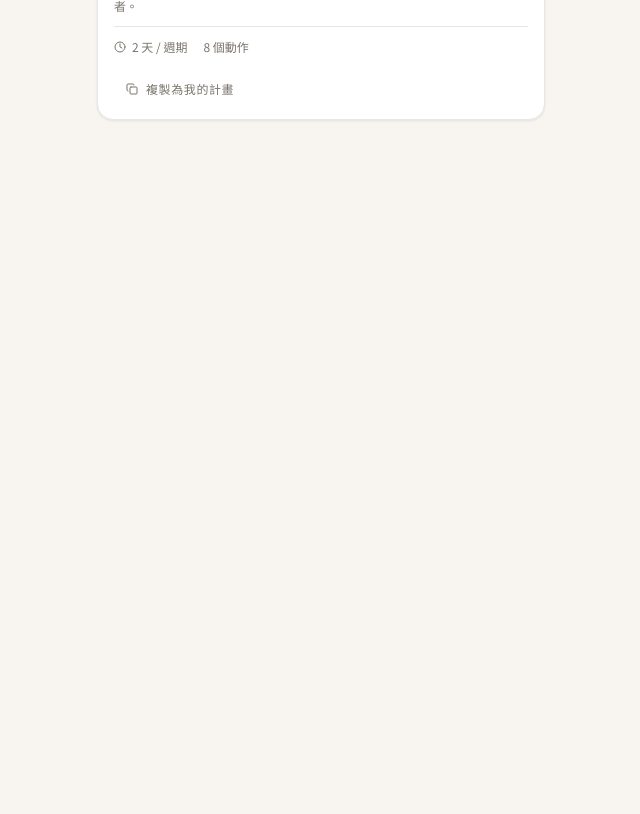
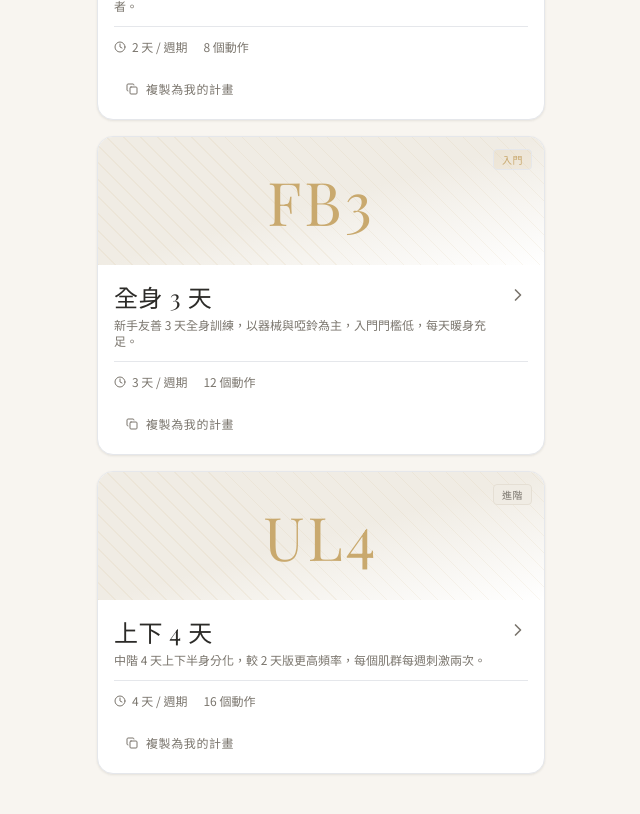
Before and after one commit to Jaszw13/Vivix, a React (Vite) app: page /plans in a window 1280 px wide. Shown: the part 1000-1814 px from the top of the page, without its empty margins (319-959 px from the left). Before the commit the page ends 1248 px from the top, so only its background shows below. Built offline with nearby package versions, Linux system fonts and the light colour scheme.

Commit message:
feat(T17): 計畫庫擴充 — 全身 3 天 + 上下 4 天
- full-body-3: 新手 3 天全身、器械/啞鈴友善、每天暖身 ≥4 項
- upper-lower-4: 中階 4 天上下分裂、每肌群每週刺激兩次
- 僅用 builtin 動作；結構對齊既有 preset schema

```diff
--- a/src/data/plans.ts
+++ b/src/data/plans.ts
@@ -87,6 +87,38 @@ const intermediateWarmup: WarmupItem[] = [
   dynamicWarmups[0],
   dynamicWarmups[3],
   dynamicWarmups[4],
+];
+
+// T17：新手全身 3 日暖身（每天 ≥3 項，器械/啞鈴友善）
+const fullBody3WarmupA: WarmupItem[] = [
+  dynamicWarmups[0],
+  dynamicWarmups[1],
+  dynamicWarmups[4],
+  lightSet('腿推', '30–40 kg'),
+];
+const fullBody3WarmupB: WarmupItem[] = [
+  dynamicWarmups[0],
+  dynamicWarmups[3],
+  dynamicWarmups[1],
+  lightSet('臥推', '15–20 kg'),
+];
+const fullBody3WarmupC: WarmupItem[] = [
+  dynamicWarmups[0],
+  dynamicWarmups[2],
+  dynamicWarmups[1],
+  lightSet('划船', '15–20 kg'),
+];
+
+// T17：中階 4 日上下分裂暖身
+const upperLower4UpperWarmup: WarmupItem[] = [
+  ...intermediateWarmup,
+  lightSet('臥推', '25–30 kg'),
+];
+const upperLower4LowerWarmup: WarmupItem[] = [
+  dynamicWarmups[0],
+  dynamicWarmups[1],
+  dynamicWarmups[3],
+  lightSet('深蹲', '35–45 kg'),
 ];
 
 /**
@@ -283,6 +315,114 @@ export const trainingPlans: TrainingPlan[] = [
       },
     ],
   },
+  {
+    id: 'full-body-3',
+    name: '全身 3 天',
+    difficulty: 'beginner',
+    description: '新手友善 3 天全身訓練，以器械與啞鈴為主，入門門檻低，每天暖身充足。',
+    cover: 'FB3',
+    isPreset: true,
+    isCustom: false,
+    editedByUser: false,
+    days: [
+      {
+        id: 'fb3-day-a',
+        dayName: '全身 A',
+        dayIndex: 0,
+        warmup: fullBody3WarmupA,
+        exercises: [
+          buildPlannedExercise('p4-e1', 'leg-press', '腿推', 3, '10-12', { targetWeight: 80, restSeconds: DEFAULT_REST.accessory }),
+          buildPlannedExercise('p4-e2', 'incline-dumbbell-press', '上斜啞鈴推舉', 3, '10-12', { targetWeight: 15, restSeconds: DEFAULT_REST.accessory }),
+          buildPlannedExercise('p4-e3', 'barbell-row', '槓鈴划船', 3, '10', { targetWeight: 30, restSeconds: DEFAULT_REST.compound }),
+          buildPlannedExercise('p4-e4', 'plank', '棒式', 3, '30-45s', { restSeconds: DEFAULT_REST.core }),
+        ],
+      },
+      {
+        id: 'fb3-day-b',
+        dayName: '全身 B',
+        dayIndex: 1,
+        warmup: fullBody3WarmupB,
+        exercises: [
+          buildPlannedExercise('p4-e5', 'squat', '深蹲', 3, '8-10', { targetWeight: 40, restSeconds: DEFAULT_REST.compound }),
+          buildPlannedExercise('p4-e6', 'overhead-press', '肩推', 3, '10', { targetWeight: 20, restSeconds: DEFAULT_REST.compound }),
+          buildPlannedExercise('p4-e7', 'cable-fly', '纜繩飛鳥', 3, '12', { targetWeight: 15, restSeconds: DEFAULT_REST.accessory }),
+          buildPlannedExercise('p4-e8', 'tricep-pushdown', '三頭下壓', 3, '12', { targetWeight: 20, restSeconds: DEFAULT_REST.accessory }),
+        ],
+      },
+      {
+        id: 'fb3-day-c',
+        dayName: '全身 C',
+        dayIndex: 2,
+        warmup: fullBody3WarmupC,
+        exercises: [
+          buildPlannedExercise('p4-e9', 'romanian-deadlift', '羅馬尼亞硬舉', 3, '10', { targetWeight: 40, restSeconds: DEFAULT_REST.compound }),
+          buildPlannedExercise('p4-e10', 'incline-dumbbell-press', '上斜啞鈴推舉', 3, '10-12', { targetWeight: 17, restSeconds: DEFAULT_REST.accessory }),
+          buildPlannedExercise('p4-e11', 'lateral-raise', '側平舉', 3, '12-15', { targetWeight: 8, restSeconds: DEFAULT_REST.accessory }),
+          buildPlannedExercise('p4-e12', 'hanging-leg-raise', '懸垂抬腿', 3, '8-10', { restSeconds: DEFAULT_REST.core }),
+        ],
+      },
+    ],
+  },
+  {
+    id: 'upper-lower-4',
+    name: '上下 4 天',
+    difficulty: 'intermediate',
+    description: '中階 4 天上下半身分化，較 2 天版更高頻率，每個肌群每週刺激兩次。',
+    cover: 'UL4',
+    isPreset: true,
+    isCustom: false,
+    editedByUser: false,
+    days: [
+      {
+        id: 'ul4-upper-a',
+        dayName: '上 A',
+        dayIndex: 0,
+        warmup: upperLower4UpperWarmup,
+        exercises: [
+          buildPlannedExercise('p5-e1', 'bench-press', '臥推', 4, '6', { targetWeight: 55, restSeconds: DEFAULT_REST.compound }),
+          buildPlannedExercise('p5-e2', 'barbell-row', '槓鈴划船', 4, '8', { targetWeight: 50, restSeconds: DEFAULT_REST.compound }),
+          buildPlannedExercise('p5-e3', 'overhead-press', '肩推', 3, '10', { targetWeight: 35, restSeconds: DEFAULT_REST.compound }),
+          buildPlannedExercise('p5-e4', 'barbell-curl', '槓鈴二頭彎舉', 3, '12', { targetWeight: 25, restSeconds: DEFAULT_REST.accessory }),
+        ],
+      },
+      {
+        id: 'ul4-lower-a',
+        dayName: '下 A',
+        dayIndex: 1,
+        warmup: upperLower4LowerWarmup,
+        exercises: [
+          buildPlannedExercise('p5-e5', 'squat', '深蹲', 4, '6', { targetWeight: 80, restSeconds: DEFAULT_REST.compound }),
+          buildPlannedExercise('p5-e6', 'romanian-deadlift', '羅馬尼亞硬舉', 3, '8', { targetWeight: 60, restSeconds: DEFAULT_REST.compound }),
+          buildPlannedExercise('p5-e7', 'leg-press', '腿推', 3, '12', { targetWeight: 120, restSeconds: DEFAULT_REST.accessory }),
+          buildPlannedExercise('p5-e8', 'plank', '棒式', 3, '45-60s', { restSeconds: DEFAULT_REST.core }),
+        ],
+      },
+      {
+        id: 'ul4-upper-b',
+        dayName: '上 B',
+        dayIndex: 2,
+        warmup: upperLower4UpperWarmup,
+        exercises: [
+          buildPlannedExercise('p5-e9', 'incline-dumbbell-press', '上斜啞鈴推舉', 4, '8-10', { targetWeight: 22, restSeconds: DEFAULT_REST.accessory }),
+          buildPlannedExercise('p5-e10', 'pull-up', '引體向上', 4, '6-8', { restSeconds: DEFAULT_REST.accessory }),
+          buildPlannedExercise('p5-e11', 'lateral-raise', '側平舉', 3, '12-15', { targetWeight: 10, restSeconds: DEFAULT_REST.accessory }),
+          buildPlannedExercise('p5-e12', 'tricep-pushdown', '三頭下壓', 3, '12', { targetWeight: 25, restSeconds: DEFAULT_REST.accessory }),
+        ],
+      },
+      {
+        id: 'ul4-lower-b',
+        dayName: '下 B',
+        dayIndex: 3,
+        warmup: upperLower4LowerWarmup,
+        exercises: [
+          buildPlannedExercise('p5-e13', 'deadlift', '硬舉', 3, '5', { targetWeight: 80, restSeconds: DEFAULT_REST.compound }),
+          buildPlannedExercise('p5-e14', 'leg-press', '腿推', 4, '10', { targetWeight: 130, restSeconds: DEFAULT_REST.accessory }),
+          buildPlannedExercise('p5-e15', 'cable-fly', '纜繩飛鳥', 3, '12', { targetWeight: 15, restSeconds: DEFAULT_REST.accessory }),
+          buildPlannedExercise('p5-e16', 'hanging-leg-raise', '懸垂抬腿', 3, '10-12', { restSeconds: DEFAULT_REST.core }),
+        ],
+      },
+    ],
+  },
 ];
 
 /**
```
